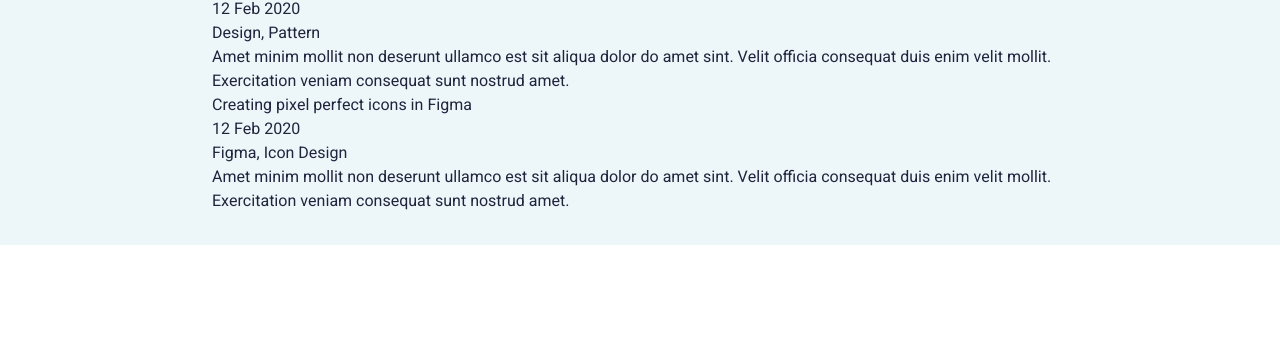
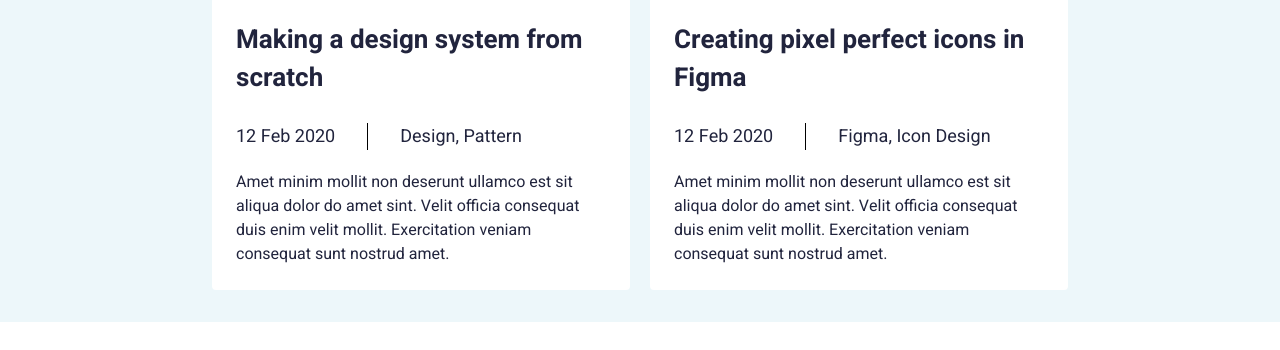
Before and after one commit to Rimma1984/Project, a plain HTML site: page index.html in a window 1280 px wide. Shown: the part 671-1021 px from the top of the page. Before the commit the page ends 944 px from the top, so only its background shows below. Drawn offline with Linux system fonts and the light colour scheme.

Commit message:
posty end

```diff
--- a/css/main.css
+++ b/css/main.css
@@ -86,9 +86,11 @@
 }
 .posts_header {
 overflow: hidden;
+margin-bottom: 16px;
 }
 .posts_title {
     float: left;
+    font-size: 22px;
 }
 .posts_header a {
 float: right;
@@ -100,11 +102,50 @@
     padding-top: 20px;
     padding-bottom: 32px;
 }
-.postes_cards {
+.posts_cards {
     overflow: hidden;
 }
-.postes_card {
+.posts_card {
     width: calc(50% - 10px);
     float: left;
     margin-right: 20px;
+    background-color: #fff;
+    border-radius: 4px;
+    padding: 24px;
 }
+.posts_card:last-child {
+    margin-right: 0;
+}
+.posts_card-title {
+    font-size: 26px;
+    font-weight: 700;
+}
+
+.posts_date,
+.posts_tags {
+    float: left;
+    font-size: 18px;
+}
+.clearfix {
+    clear: both;
+}
+.posts_tags {
+    margin-left: 32px;
+}
+.posts_date {
+    border-right: 1px solid black;
+    padding-right: 32px;
+}
+.posts_card-info {
+    margin-top: 26px;
+}
+.posts_card-text {
+    margin-top: 20px;
+}
+/* .dashboard {
+    height: 180px;
+    width: 838px;
+}
+.works {
+    width: ;
+} */
--- a/index.html
+++ b/index.html
@@ -51,9 +51,10 @@
                     <div class="posts_card-title">Making a design system from scratch</div>
                     <div class="posts_card-info">
                         <div class="posts_date">12 Feb 2020</div>
-                        <div class="postes_tags">Design, Pattern</div>
+                        <div class="posts_tags">Design, Pattern</div>
+                        <div class="clearfix"></div>
                     </div>
-                <div class="postes_card-text">
+                    <div class="posts_card-text">
                     Amet minim mollit non deserunt ullamco est sit aliqua dolor do amet sint. Velit officia consequat duis enim velit mollit. Exercitation veniam consequat sunt nostrud amet.
                     </div>
                 </div>
@@ -61,16 +62,20 @@
                     <div class="posts_card-title">Creating pixel perfect icons in Figma</div>
                     <div class="posts_card-info">
                         <div class="posts_date">12 Feb 2020</div>
-                    <div class="postes_tags">Figma, Icon Design</div>
+                        <div class="posts_tags">Figma, Icon Design</div>
+                        <div class="clearfix"></div>
                     </div>
-            <div class="postes_card-text">
+                    <div class="posts_card-text">
                     Amet minim mollit non deserunt ullamco est sit aliqua dolor do amet sint. Velit officia consequat duis enim velit mollit. Exercitation veniam consequat sunt nostrud amet.
                     </div>
                 </div>
             </div>
         </div>
+    </div>
+
 <!-- Blok3 -->
 <div class="works">
+    <div class="wrapper">
         <div class="dashboard">
             <div class="dash_img"></div>
             <div class="dash_info"></div>
@@ -84,6 +89,7 @@
             <div class="dash_info"></div>
         </div>
     </div>
+</div>
 
 </body>
 </html>
```
Lines whose indentation alone changed are shown as unchanged.
